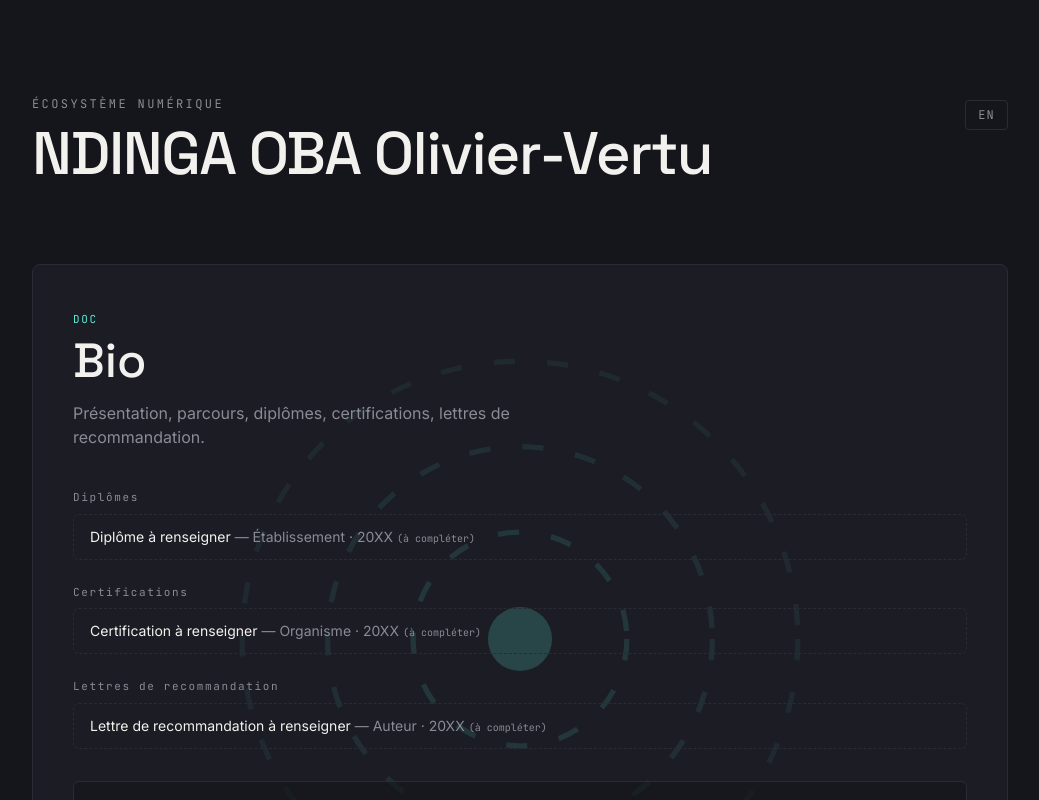
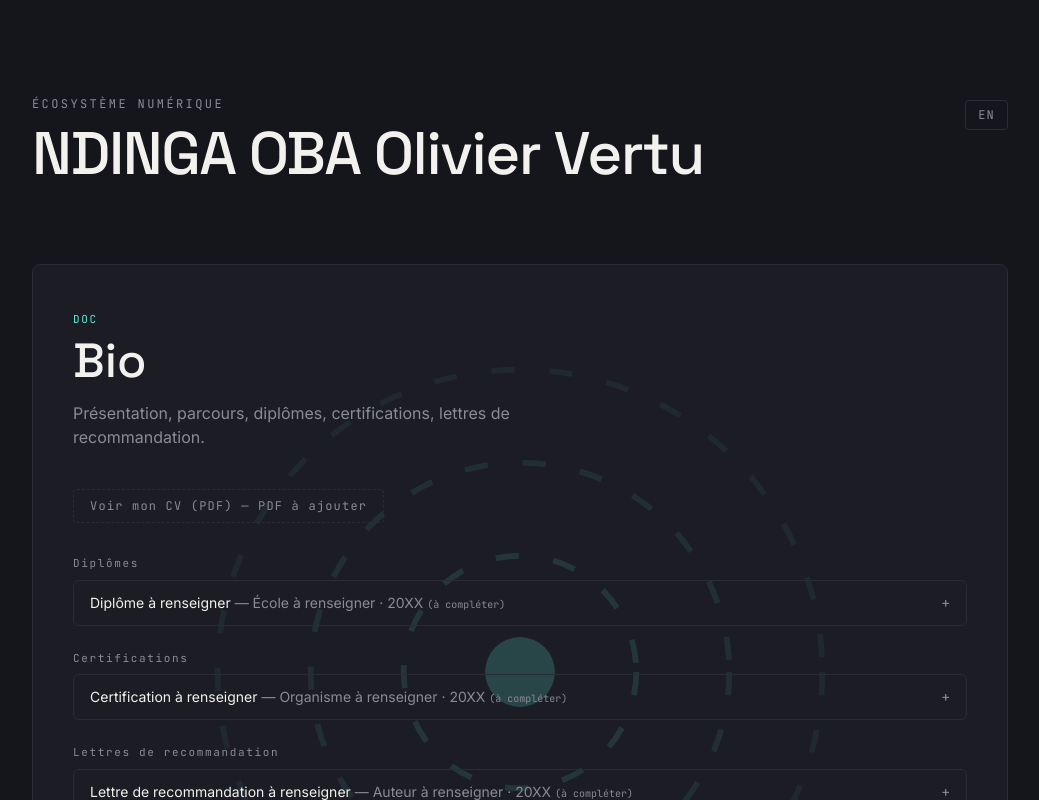
Before and after one commit to Vertu5/ndingaoba-oliviervertu, a Next.js app: page / in a window 1280 px wide. Both pictures are taken after a click on the button 310 px from the left and 352 px from the top of the page. Shown: the top 800 px of the page, without its empty margins (120-1159 px from the left). Built offline with nearby package versions, Linux system fonts and the light colour scheme.

Commit message:
Nom corrige, interets generaux, CV et documents cliquables dans Bio

```diff
--- a/app/api/chat/route.ts
+++ b/app/api/chat/route.ts
@@ -36,8 +36,8 @@ export async function POST(req: NextRequest) {
   const ctx = sectionContext[sectionId]?.[lang] ?? "";
   const systemPrompt =
     lang === "fr"
-      ? `Tu es l'assistant du site personnel de NDINGA OBA Olivier-Vertu, section "${ctx}". Réponds de façon précise, concise et pédagogique aux questions du visiteur sur ce domaine. Si tu ne sais pas quelque chose de spécifique à ses projets réels (non fourni ici), dis-le clairement plutôt que d'inventer.`
-      : `You are the assistant for NDINGA OBA Olivier-Vertu's personal site, section "${ctx}". Answer visitor questions about this domain precisely, concisely and pedagogically. If you don't know something specific to his actual projects (not provided here), say so clearly rather than inventing it.`;
+      ? `Tu es l'assistant du site personnel de NDINGA OBA Olivier Vertu, section "${ctx}". Réponds de façon précise, concise et pédagogique aux questions du visiteur sur ce domaine. Si tu ne sais pas quelque chose de spécifique à ses projets réels (non fourni ici), dis-le clairement plutôt que d'inventer.`
+      : `You are the assistant for NDINGA OBA Olivier Vertu's personal site, section "${ctx}". Answer visitor questions about this domain precisely, concisely and pedagogically. If you don't know something specific to his actual projects (not provided here), say so clearly rather than inventing it.`;
 
   try {
     const res = await fetch(
--- a/app/components/Hub.tsx
+++ b/app/components/Hub.tsx
@@ -1,10 +1,10 @@
 "use client";
 
 import { useState } from "react";
-import { bio, interests, contact, type Category } from "@/app/lib/categories";
+import { bio, interests, contact, cvUrl, type Category } from "@/app/lib/categories";
 import { domains } from "@/app/lib/domains";
 import { content, type ContentType } from "@/app/lib/content";
-import { interestsIntro, domainInterests } from "@/app/lib/interests";
+import { interestsIntro, interestsList } from "@/app/lib/interests";
 import Pattern from "@/app/components/Pattern";
 import SectionChat from "@/app/components/SectionChat";
 import { useLang } from "@/app/lib/i18n";
@@ -33,6 +33,7 @@ export default function Hub() {
   const { lang, toggle, t } = useLang();
   const [openId, setOpenId] = useState<string | null>(null);
   const [tab, setTab] = useState<ContentType>("projet");
+  const [openDocId, setOpenDocId] = useState<string | null>(null);
   const open = tiles.find((c) => c.id === openId) ?? null;
   const isDomain = !!open && domains.some((d) => d.id === open.id);
 
@@ -48,7 +49,7 @@ export default function Hub() {
             {t.tagline}
           </p>
           <h1 className="font-display mt-3 text-4xl font-medium tracking-tight md:text-6xl">
-            NDINGA OBA Olivier-Vertu
+            NDINGA OBA Olivier Vertu
           </h1>
         </div>
         <button
@@ -114,9 +115,25 @@ export default function Hub() {
                   {open.description[lang]}
                 </p>
 
-                {/* Bio : liste de documents */}
+                {/* Bio : lien CV + liste de documents cliquables */}
                 {open.id === "bio" && open.documents && (
-                  <div className="mt-10 space-y-6">
+                  <div className="mt-10 space-y-8">
+                    {cvUrl ? (
+                      <a
+                        href={cvUrl}
+                        target="_blank"
+                        rel="noopener noreferrer"
+                        className="font-mono inline-block rounded border border-[var(--accent)]/40 px-4 py-2 text-xs tracking-[0.1em] text-[var(--accent)] transition-colors hover:bg-[var(--accent-dim)]"
+                      >
+                        {t.cvView}
+                      </a>
+                    ) : (
+                      <span className="font-mono inline-block rounded border border-dashed border-[var(--border)] px-4 py-2 text-xs tracking-[0.1em] text-[var(--text-muted)]">
+                        {t.cvView} — {t.cvMissing}
+                      </span>
+                    )}
+
+                    <div className="space-y-6">
                       {(["diplome", "certification", "lettre"] as const).map((type) => {
                         const docs = open.documents!.filter((d) => d.type === type);
                         if (docs.length === 0) return null;
@@ -126,17 +143,44 @@ export default function Hub() {
                               {t[docTypeKey[type]]}
                             </p>
                             <ul className="mt-2 space-y-2">
-                            {docs.map((doc, i) => (
-                              <li key={i} className="rounded-md border border-dashed border-[var(--border)] px-4 py-3 text-sm">
+                              {docs.map((doc) => {
+                                const isOpen = openDocId === doc.id;
+                                return (
+                                  <li key={doc.id} className="rounded-md border border-[var(--border)] overflow-hidden">
+                                    <button
+                                      onClick={() => setOpenDocId(isOpen ? null : doc.id)}
+                                      className="flex w-full items-center justify-between px-4 py-3 text-left text-sm transition-colors hover:bg-[var(--bg)]/40"
+                                    >
+                                      <span>
                                         <span className="text-[var(--text)]">{doc.title[lang]}</span>
                                         <span className="text-[var(--text-muted)]"> — {doc.issuer} · {doc.date} </span>
                                         <span className="font-mono text-[10px] text-[var(--text-muted)]">({t.docTodo})</span>
+                                      </span>
+                                      <span className="font-mono text-[var(--text-muted)]">{isOpen ? "−" : "+"}</span>
+                                    </button>
+                                    {isOpen && (
+                                      <div className="border-t border-dashed border-[var(--border)] px-4 py-3 text-sm text-[var(--text-muted)]">
+                                        {doc.detail?.[lang]}
+                                        {doc.fileUrl && (
+                                          <a
+                                            href={doc.fileUrl}
+                                            target="_blank"
+                                            rel="noopener noreferrer"
+                                            className="font-mono mt-2 block text-xs text-[var(--accent)] hover:underline"
+                                          >
+                                            {t.cvView}
+                                          </a>
+                                        )}
+                                      </div>
+                                    )}
                                   </li>
-                            ))}
+                                );
+                              })}
                             </ul>
                           </div>
                         );
                       })}
+                    </div>
                   </div>
                 )}
 
@@ -147,25 +191,19 @@ export default function Hub() {
                   </div>
                 )}
 
-                {/* Intérêts : intro générale + un aperçu par domaine */}
+                {/* Intérêts : liste générale, pas seulement technique */}
                 {open.id === "interets" && (
                   <div className="mt-10 space-y-6">
                     <p className="rounded-md border border-dashed border-[var(--border)] p-6 text-sm text-[var(--text-muted)]">
                       {interestsIntro[lang]}
                     </p>
                     <div className="space-y-3">
-                      {domainInterests.map((di) => {
-                        const d = domains.find((dd) => dd.id === di.domainId);
-                        if (!d) return null;
-                        return (
-                          <div key={di.domainId} className="rounded-md border border-[var(--border)] p-4">
-                            <p className="font-mono text-[11px] tracking-[0.15em] text-[var(--accent)]">
-                              {d.label[lang]}
-                            </p>
-                            <p className="mt-1 text-sm text-[var(--text)]">{di.text[lang]}</p>
+                      {interestsList.map((it) => (
+                        <div key={it.id} className="rounded-md border border-[var(--border)] p-4">
+                          <p className="font-display text-base font-medium">{it.title[lang]}</p>
+                          <p className="mt-1 text-sm text-[var(--text-muted)]">{it.text[lang]}</p>
                         </div>
-                        );
-                      })}
+                      ))}
                     </div>
                   </div>
                 )}
--- a/app/layout.tsx
+++ b/app/layout.tsx
@@ -22,7 +22,7 @@ const jetbrainsMono = JetBrains_Mono({
 });
 
 export const metadata: Metadata = {
-  title: "NDINGA OBA Olivier-Vertu",
+  title: "NDINGA OBA Olivier Vertu",
   description: "Écosystème numérique — parcours, projets, recherche.",
 };
 
--- a/app/lib/categories.ts
+++ b/app/lib/categories.ts
@@ -1,10 +1,13 @@
 export type Lang = "fr" | "en";
 
 export type DocEntry = {
+  id: string;
   type: "diplome" | "certification" | "lettre";
   title: { fr: string; en: string };
   issuer: string;
   date: string; // ex: "2025"
+  detail?: { fr: string; en: string }; // affiché quand on clique dessus
+  fileUrl?: string; // lien vers le PDF/scan du document, si disponible
 };
 
 export type Category = {
@@ -15,9 +18,12 @@ export type Category = {
   documents?: DocEntry[];
 };
 
-// Seulement les deux compartiments "spéciaux", en dehors des domaines.
-// Les domaines (Swarm, ML, etc.) vivent dans domains.ts, séparément,
-// pour pouvoir en ajouter autant qu'on veut sans toucher à ce fichier.
+// Seulement les compartiments "spéciaux", en dehors des domaines.
+// Les domaines (Swarm, ML, etc.) vivent dans domains.ts, séparément.
+
+// Lien vers ton CV complet en PDF. Laisse `null` tant que tu n'as pas de fichier —
+// le bouton s'affichera alors désactivé avec une note "à ajouter".
+export const cvUrl: string | null = null;
 
 export const bio: Category = {
   id: "bio",
@@ -28,9 +34,39 @@ export const bio: Category = {
     en: "Introduction, background, diplomas, certifications, recommendation letters.",
   },
   documents: [
-    { type: "diplome", title: { fr: "Diplôme à renseigner", en: "Diploma to add" }, issuer: "Établissement", date: "20XX" },
-    { type: "certification", title: { fr: "Certification à renseigner", en: "Certification to add" }, issuer: "Organisme", date: "20XX" },
-    { type: "lettre", title: { fr: "Lettre de recommandation à renseigner", en: "Recommendation letter to add" }, issuer: "Auteur", date: "20XX" },
+    {
+      id: "diplome-1",
+      type: "diplome",
+      title: { fr: "Diplôme à renseigner", en: "Diploma to add" },
+      issuer: "École à renseigner",
+      date: "20XX",
+      detail: {
+        fr: "Clique pour voir le détail — description de la formation, mention, etc. À compléter.",
+        en: "Click to see detail — programme description, honors, etc. To be completed.",
+      },
+    },
+    {
+      id: "certification-1",
+      type: "certification",
+      title: { fr: "Certification à renseigner", en: "Certification to add" },
+      issuer: "Organisme à renseigner",
+      date: "20XX",
+      detail: {
+        fr: "Clique pour voir le détail de cette certification. À compléter.",
+        en: "Click to see this certification's detail. To be completed.",
+      },
+    },
+    {
+      id: "lettre-1",
+      type: "lettre",
+      title: { fr: "Lettre de recommandation à renseigner", en: "Recommendation letter to add" },
+      issuer: "Auteur à renseigner",
+      date: "20XX",
+      detail: {
+        fr: "Clique pour voir un extrait ou le contexte de cette lettre. À compléter.",
+        en: "Click to see an excerpt or context for this letter. To be completed.",
+      },
+    },
   ],
 };
 
--- a/app/lib/i18n.tsx
+++ b/app/lib/i18n.tsx
@@ -7,15 +7,13 @@ const dict = {
   fr: {
     tagline: "ÉCOSYSTÈME NUMÉRIQUE",
     back: "RETOUR",
-    contentSoon: "Contenu à venir — cette section est prête à recevoir",
-    contentProjets: "tes vidéos YouTube (non répertoriées).",
-    contentPapiers: "tes articles MDX interactifs.",
-    contentLabs: "tes démos Hugging Face Spaces embarquées.",
     contentContact: "tes coordonnées et liens.",
     docDiplome: "Diplômes",
     docCertification: "Certifications",
     docLettre: "Lettres de recommandation",
     docTodo: "à compléter",
+    cvView: "Voir mon CV (PDF)",
+    cvMissing: "PDF à ajouter",
     tabProjets: "Projets",
     tabPapiers: "Papiers",
     tabDemos: "Démos",
@@ -33,15 +31,13 @@ const dict = {
   en: {
     tagline: "DIGITAL ECOSYSTEM",
     back: "BACK",
-    contentSoon: "Content coming soon — this section is ready to receive",
-    contentProjets: "your YouTube videos (unlisted).",
-    contentPapiers: "your interactive MDX articles.",
-    contentLabs: "your embedded Hugging Face Spaces demos.",
     contentContact: "your contact details and links.",
     docDiplome: "Diplomas",
     docCertification: "Certifications",
     docLettre: "Recommendation letters",
     docTodo: "to be completed",
+    cvView: "View my résumé (PDF)",
+    cvMissing: "PDF to add",
     tabProjets: "Projects",
     tabPapiers: "Papers",
     tabDemos: "Demos",
```
Also changed, not shown: app/lib/interests.ts (+34 -13 lines). Lines whose indentation alone changed are shown as unchanged.
